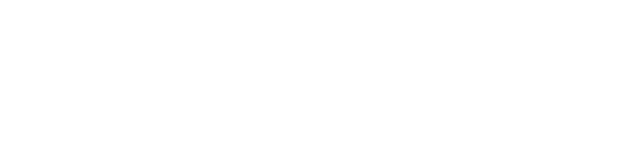
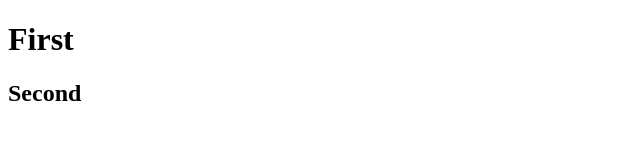
Before and after one commit to boatkungja1/testGIT2020, a plain HTML site: page Week5_WIL_Grit/index.html in a window 1280 px wide. Shown: the whole page, without its empty margins (0-640 px from the left). Drawn offline with Linux system fonts and the light colour scheme.

Commit message:
Add second text

```diff
--- a/Week5_WIL_Grit/index.html
+++ b/Week5_WIL_Grit/index.html
@@ -6,6 +6,8 @@
     <title>Document</title>
 </head>
 <body>
+    <h1>First</h1>
+    <h2>Second</h2>
 
 </body>
 </html>
```
